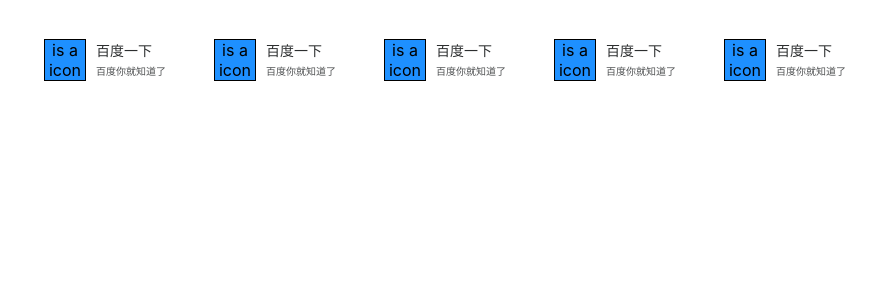
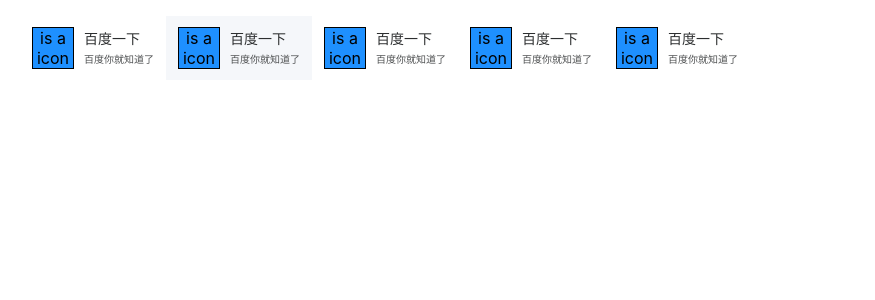
Before and after one commit to zhangzhao-tw/ts-demo, a React (Create React App) app: page / in a window 1280 px wide. Shown: the top 300 px of the page, without its empty margins (20-895 px from the left). Built offline with nearby package versions, Linux system fonts and the light colour scheme.

Commit message:
add hover and focus css

```diff
--- a/package.json
+++ b/package.json
@@ -10,6 +10,7 @@
     "@types/node": "^17.0.10",
     "@types/react": "^17.0.38",
     "@types/react-dom": "^17.0.11",
+    "classnames": "^2.3.1",
     "react": "^17.0.2",
     "react-dom": "^17.0.2",
     "react-scripts": "5.0.0",
--- a/src/components/menu-item/index.module.scss
+++ b/src/components/menu-item/index.module.scss
@@ -7,6 +7,11 @@
   padding: 12px;
   border-radius: 4px;
   box-sizing: border-box;
+
+  &:hover {
+    cursor: pointer;
+    background: #f5f7fa;
+  }
 
   .text {
     display: flex;
--- a/src/components/sub-menu/index.module.scss
+++ b/src/components/sub-menu/index.module.scss
@@ -5,7 +5,7 @@
   align-items: center;
   list-style: none;
 
-  .sub-menu-item {
-    padding: 12px;
+  .focus {
+    background: #f5f7fa;
   }
 }
--- a/src/components/sub-menu/index.tsx
+++ b/src/components/sub-menu/index.tsx
@@ -3,18 +3,22 @@ import MenuItem, {MenuItemProps} from "../menu-item";
 
 import styles from "./index.module.scss";
 
+import classNames from "classnames/bind";
+
+const cx = classNames.bind(styles);
+
 export interface SubMenuProps {
     menuItems: MenuItemProps[];
+    currentMenuIndex? : number;
 }
 
 const SubMenu = (props: SubMenuProps) => {
-    const {menuItems} = props;
-    console.log(menuItems)
+    const {menuItems, currentMenuIndex} = props;
     return (
         <ul className={styles["sub-menu"]}>
             {menuItems.map((item: MenuItemProps, index) => {
                 return (
-                    <li key={index} className={styles["sub-menu-item"]}>
+                    <li key={index} className={cx(styles["item"], {"focus": index == currentMenuIndex}) }>
                         <MenuItem {...item} />
                     </li>
                 )
@@ -24,7 +28,8 @@ const SubMenu = (props: SubMenuProps) => {
 }
 
 SubMenu.defaultProps = {
-    menuItems: []
+    menuItems: [],
+    currentMenuIndex: 1
 }
 
 export default SubMenu;
```
Also changed, not shown: 1 other file (tests, documents, lock files or other folders).
